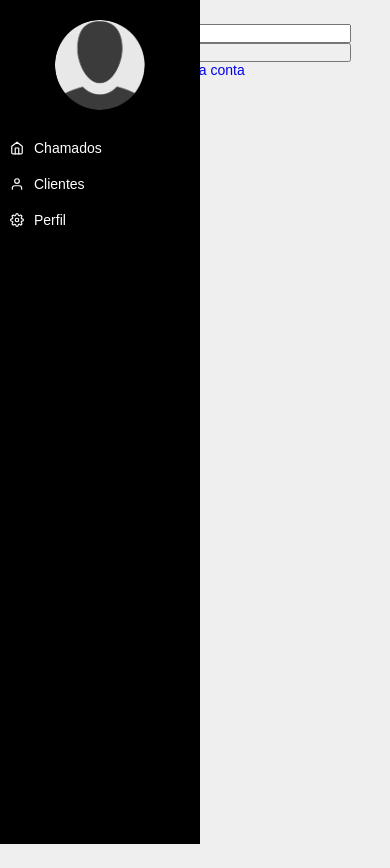
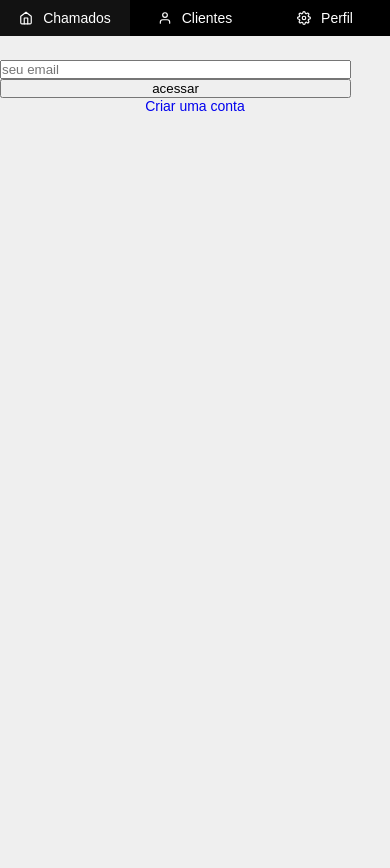
Before and after one commit to jadsonsantos/sistema-chamados, a React (Create React App) app: page /dashboard in a window 390 px wide. After the commit the page ends 844 px from the top, so only its background shows below. Built offline with nearby package versions, Linux system fonts and the light colour scheme.

Commit message:
responsive header

```diff
--- a/src/components/Header/Header.scss
+++ b/src/components/Header/Header.scss
@@ -31,6 +31,7 @@
   &__link {
     display: flex;
     align-items: center;
+    justify-content: center;
     gap: 10px;
     width: 100%;
     padding: 10px;
@@ -43,3 +44,19 @@
     }
   }
 }
+
+@media screen and (max-width: 700px) {
+  .sidebar {
+    width: 100%;
+    height: auto;
+    position: relative;
+
+    &__menu {
+      flex-direction: row;
+    }
+
+    &__profile {
+      display: none;
+    }
+  }
+}
```
